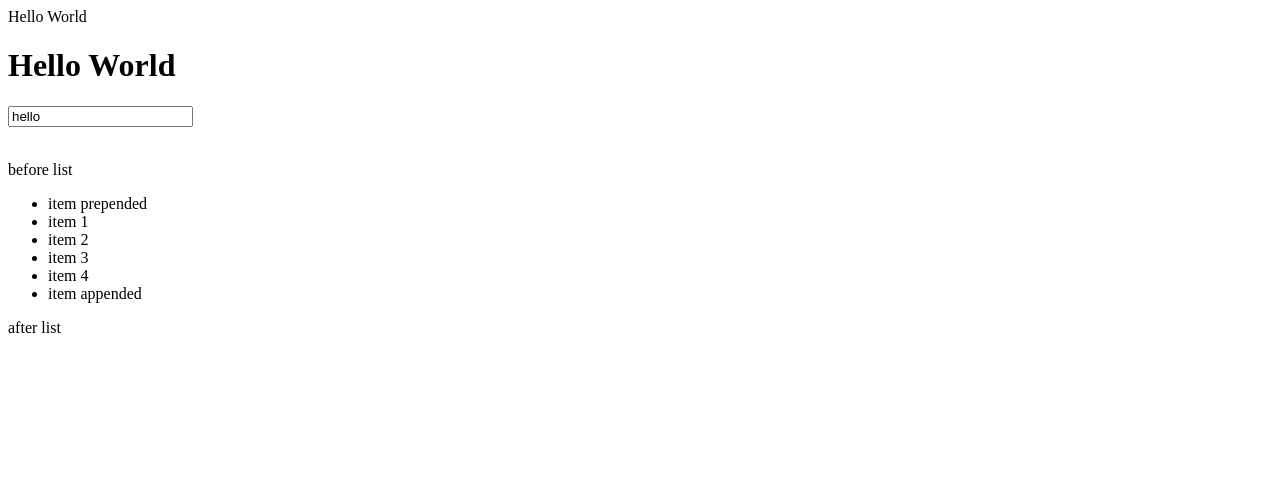
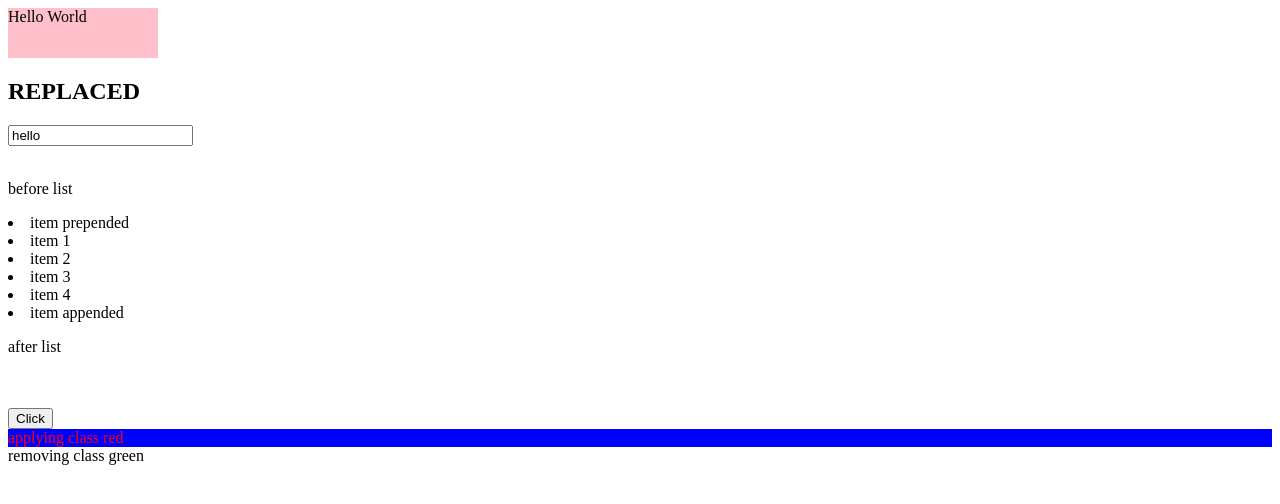
Before and after one commit to flow-wolf/Full-Stack, a plain HTML site: page JQUERY/video03_dom_manipulation/index.html in a window 1280 px wide. Drawn offline with nearby package versions, Linux system fonts and the light colour scheme.

Commit message:
20170808_1510

```diff
--- a/JQUERY/video03_dom_manipulation/index.html
+++ b/JQUERY/video03_dom_manipulation/index.html
@@ -8,6 +8,11 @@
       integrity="sha256-DZAnKJ/6XZ9si04Hgrsxu/8s717jcIzLy3oi35EouyE="
       crossorigin="anonymous">
     </script>
+    <style media="screen">
+      .red{ color: red;}
+      .green{ color: green;}
+      .blue{ background: blue;}
+    </style>
   </head>
   <body>
     <div id="d1"></div>
@@ -32,6 +37,10 @@
       <li>item 3</li>
       <li>item 4</li>
     </ul>
+    <br><br>
+    <button id="myBtn">Click</button>
+    <div id="d3">applying class red</div>
+    <div id="d4" class="green">removing class green</div>
     <script type="text/javascript">
       $(document).ready(function(){
         $('#d1').text("Hello World");
@@ -44,8 +53,18 @@
         $("#list1").before('<p>before list</p>');
         $("#list1").after('<p>after list</p>');
         $("#list2").remove(); //completely removes everythng including tag
-        $("#list3").empty(); //only removes nested items within tag
-
+        $("#list3").empty(); //only removes nested child items within tag
+        $('#d3').addClass('red');
+        $('#d4').removeClass('green');
+        $('#myBtn').click(function(){
+          $('#d2').toggleClass('green');
+        });
+        $('#d1').css('background','pink');
+        $('#d1').width(150);
+        $('#d1').height(50);
+        $('#d2').replaceWith('<h2>REPLACED</h2>');
+        $('li').unwrap();
+        $('#d3').wrap('<div class="blue"></div>');
       });
     </script>
   </body>
```
